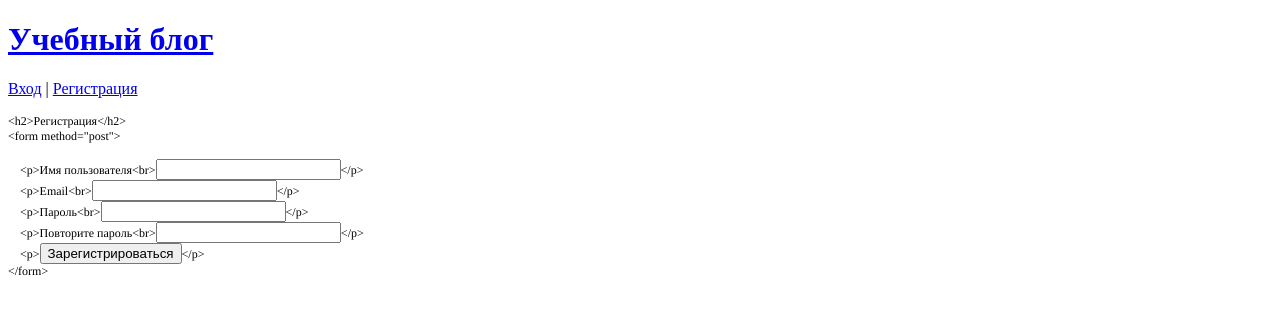
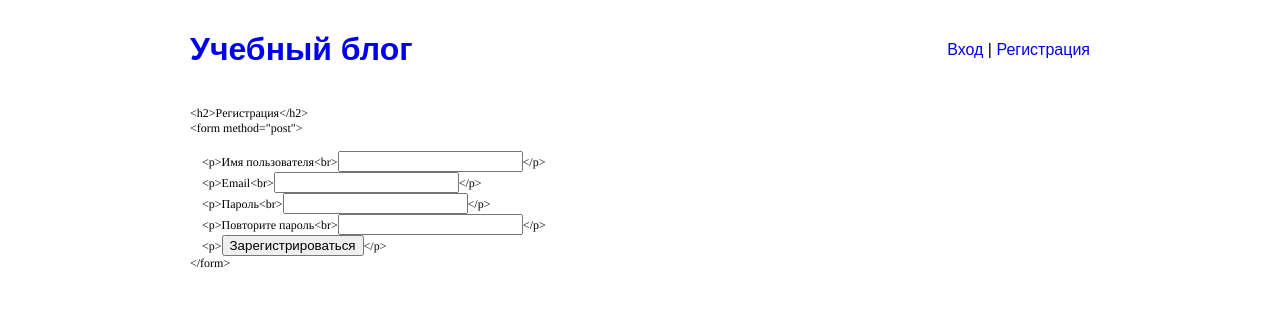
Before and after one commit to sehisto-art/synergy, a Flask app: page /register in a window 1280 px wide. Shown: the top 314 px of the page. Run offline with Flask 3, Linux system fonts and the light colour scheme.

Commit message:
Update style.css

```diff
--- a/blog-app/static/style.css
+++ b/blog-app/static/style.css
@@ -1,28 +1,20 @@
-{\rtf1\ansi\ansicpg1251\cocoartf2822
-\cocoatextscaling0\cocoaplatform0{\fonttbl\f0\fswiss\fcharset0 Helvetica;}
-{\colortbl;\red255\green255\blue255;}
-{\*\expandedcolortbl;;}
-\paperw11900\paperh16840\margl1440\margr1440\vieww11520\viewh8400\viewkind0
-\pard\tx720\tx1440\tx2160\tx2880\tx3600\tx4320\tx5040\tx5760\tx6480\tx7200\tx7920\tx8640\pardirnatural\partightenfactor0
+body {
+    font-family: Arial, sans-serif;
+    max-width: 900px;
+    margin: 0 auto;
+    padding: 10px;
+}
 
-\f0\fs24 \cf0 body \{\
-    font-family: Arial, sans-serif;\
-    max-width: 900px;\
-    margin: 0 auto;\
-    padding: 10px;\
-\}\
-\
-header \{\
-    display: flex;\
-    justify-content: space-between;\
-    align-items: center;\
-\}\
-\
-a \{\
-    text-decoration: none;\
-\}\
-\
-.flashes li \{\
-    color: red;\
-\}\
+header {
+    display: flex;
+    justify-content: space-between;
+    align-items: center;
 }
+
+a {
+    text-decoration: none;
+}
+
+.flashes li {
+    color: red;
+}
```
